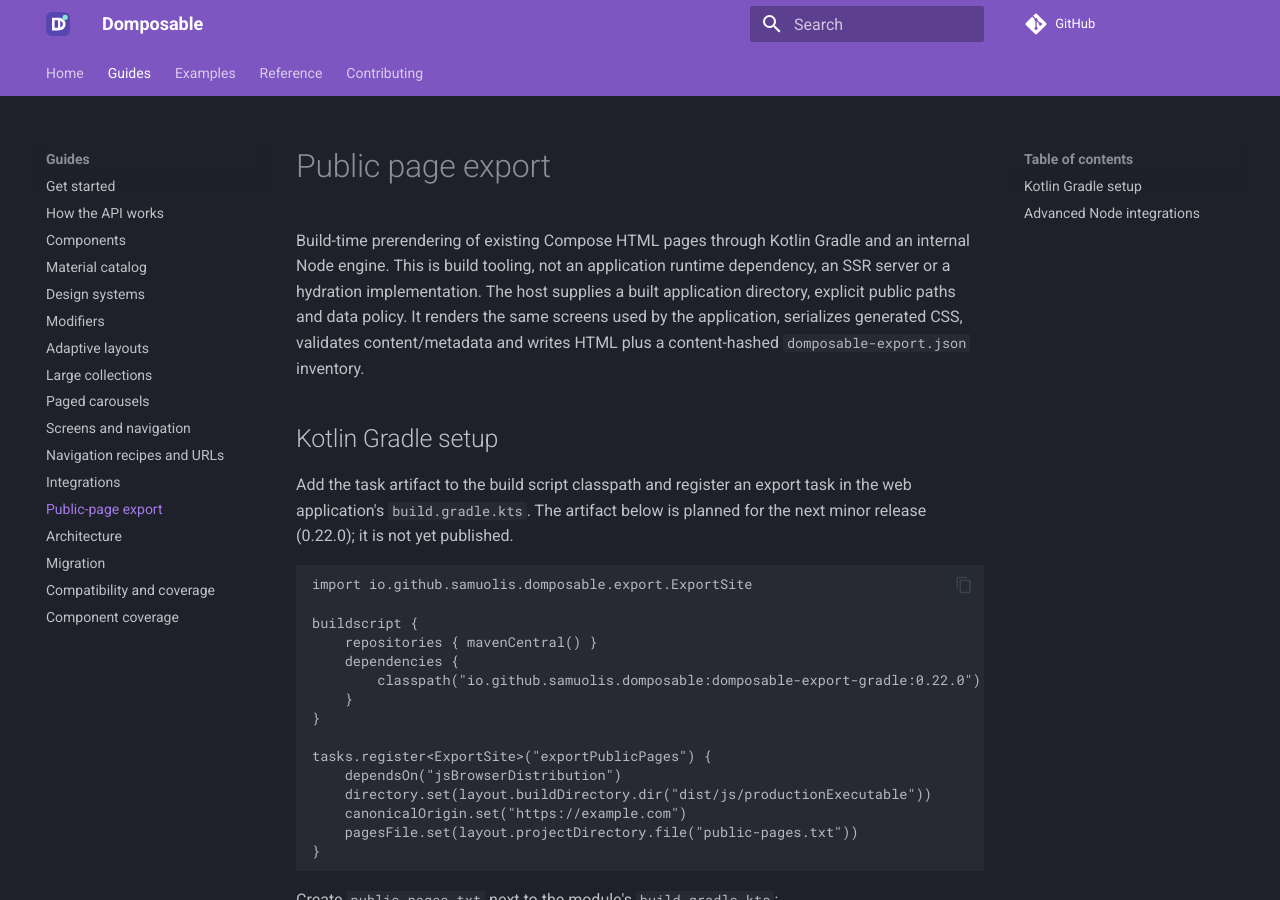
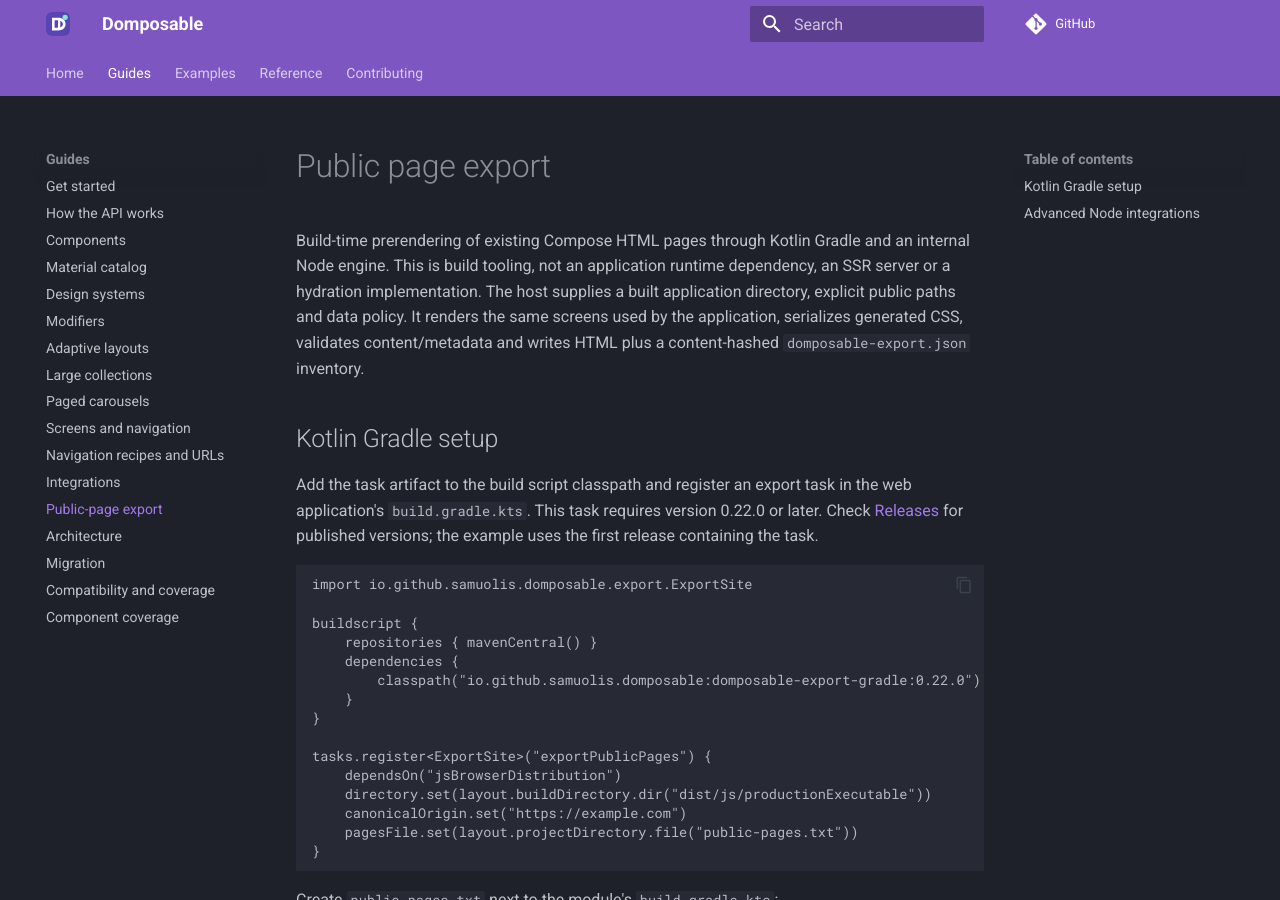
Before and after one commit to samuolis/domposable, an MkDocs documentation site: the page built from docs/page-export.md, in a window 1280 px wide and 900 px high. Built offline with MkDocs 1.6.1 and Material for MkDocs 9.7.7, drawn with Linux system fonts in a browser that asks for light colours; comment, search, counter and statistics services are not loaded.

Commit message:
Document exporter availability from version 0.22.0

````diff
--- a/docs/page-export.md
+++ b/docs/page-export.md
@@ -10,8 +10,9 @@ content/metadata and writes HTML plus a content-hashed `domposable-export.json`
 ## Kotlin Gradle setup
 
 Add the task artifact to the build script classpath and register an export task in the
-web application's `build.gradle.kts`. The artifact below is planned for the next minor
-release (0.22.0); it is not yet published.
+web application's `build.gradle.kts`. This task requires version 0.22.0
+or later. Check [Releases](https://github.com/samuolis/domposable/releases) for
+published versions; the example uses the first release containing the task.
 
 ```kotlin
 import io.github.samuolis.domposable.export.ExportSite
````
Also changed, not shown: README.md (+2 -2 lines), docs/index.md (+1 -1 lines), docs/integrations.md (+2 -1 lines), tools/page-export/README.md (+1 -1 lines).
